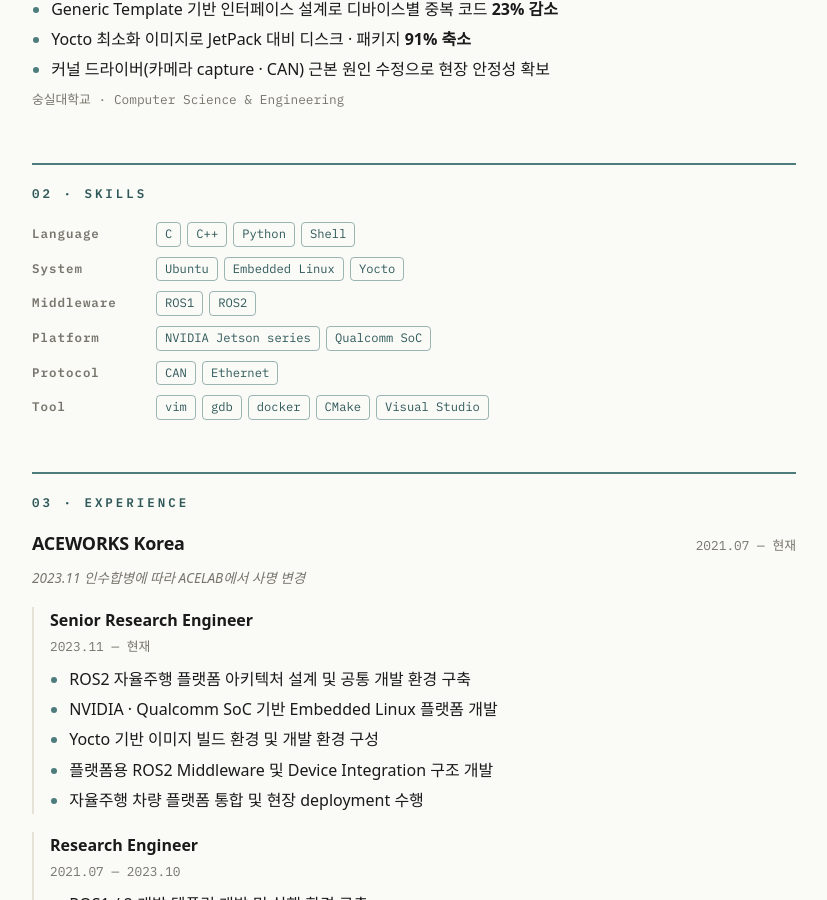
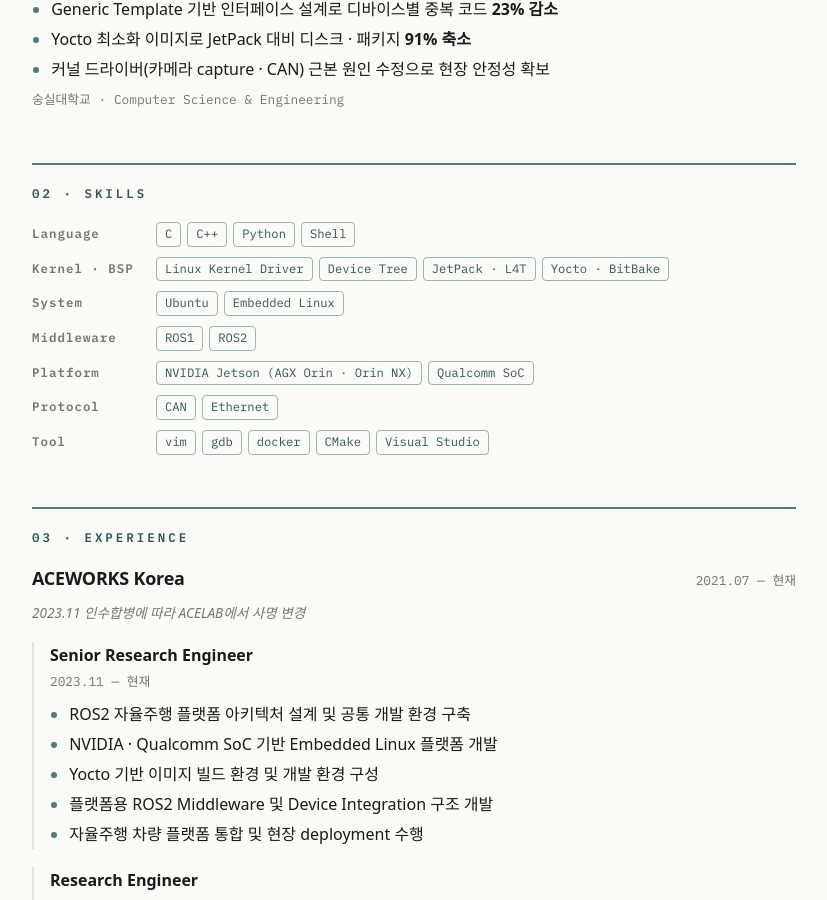
Before and after one commit to sm-kim1/sm-kim1.github.io, a Jekyll site: the page built from index.html, in a window 1280 px wide and 900 px high, scrolled down 461 px. Shown: the whole window, without its empty margins (226-1053 px from the left). Built offline with Jekyll 4.4.1, drawn with Linux system fonts in a browser that asks for light colours; some web fonts are replaced.

Commit message:
feat: add kernel/bsp skill group
Co-Authored-By: Claude Fable 5 <noreply@anthropic.com>
Claude-Session: https://claude.ai/code/session_01BAoCdE7c9xtPWjp6dg1j8y

```diff
--- a/_data/data_ko.yml
+++ b/_data/data_ko.yml
@@ -187,12 +187,14 @@ skills:
   toolset:
     - name: Language
       items: [C, C++, Python, Shell]
+    - name: Kernel · BSP
+      items: [Linux Kernel Driver, Device Tree, JetPack · L4T, Yocto · BitBake]
     - name: System
-      items: [Ubuntu, Embedded Linux, Yocto]
+      items: [Ubuntu, Embedded Linux]
     - name: Middleware
       items: [ROS1, ROS2]
     - name: Platform
-      items: [NVIDIA Jetson series, Qualcomm SoC]
+      items: [NVIDIA Jetson (AGX Orin · Orin NX), Qualcomm SoC]
     - name: Protocol
       items: [CAN, Ethernet]
     - name: Tool
```
